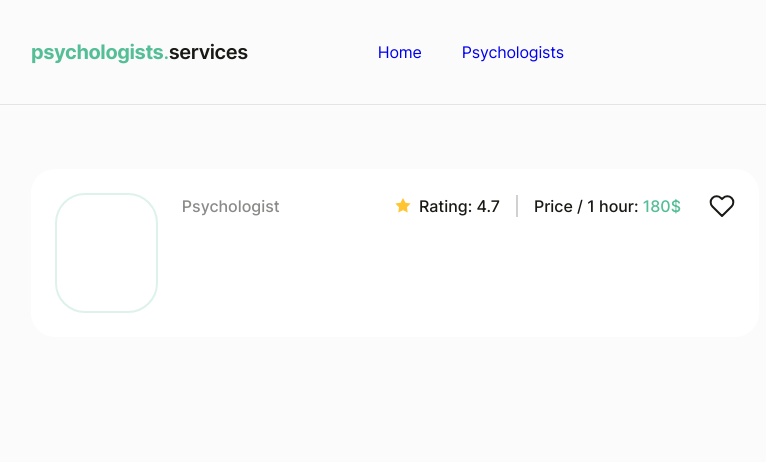
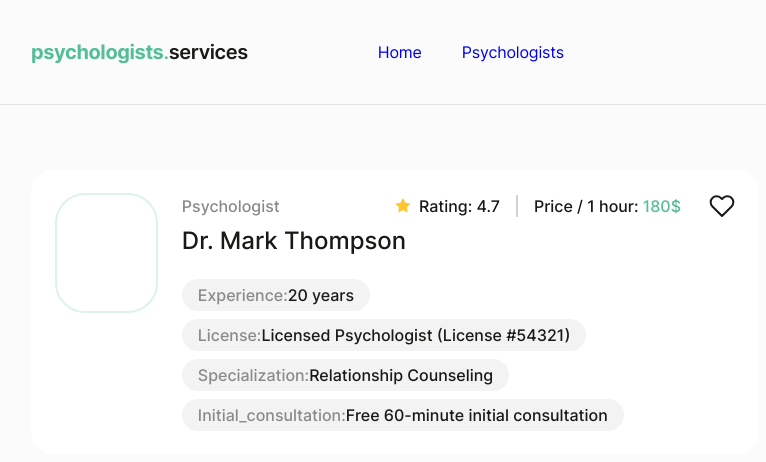
Before and after one commit to bakkara/psychologists-services, a React (Create React App) app: page /psychologists-services/psychologists in a window 1280 px wide. Shown: the top 462 px of the page, without its empty margins (245-1011 px from the left). Built offline with nearby package versions, Linux system fonts and the light colour scheme.

Commit message:
add skills block

```diff
--- a/src/components/Psychologist/PsychologistCard.jsx
+++ b/src/components/Psychologist/PsychologistCard.jsx
@@ -1,4 +1,4 @@
-import { AvatarWrap, DescriptionWrap, HeadDescriptionWrap, PsyText, PsycWrap, RatingPriceBlock, RatingPriceText, RatingPriceTextSpan, SvgHeart, SvgStar } from "./Psychologist.styled"
+import { AvatarWrap, DescriptionWrap, HeadDescriptionWrap, PsyText, PsycWrap, PsychologistName, RatingPriceBlock, RatingPriceText, RatingPriceTextSpan, SkillsBlock, SkillsBlockText, SkillsSpan, SvgHeart, SvgStar } from "./PsychologistCard.styled"
 import icons from '../../img/icons.svg';
 
 const PsychologistCard = () => {
@@ -19,6 +19,14 @@ const PsychologistCard = () => {
                 <use href={`${icons}#icon-heart`}></use>
               </SvgHeart>
             </HeadDescriptionWrap>
+            <PsychologistName>Dr. Mark Thompson</PsychologistName>
+            <SkillsBlock>
+              <SkillsBlockText><SkillsSpan>Experience: </SkillsSpan> 20 years</SkillsBlockText>
+              <SkillsBlockText><SkillsSpan>License: </SkillsSpan> Licensed Psychologist (License #54321)</SkillsBlockText>
+              <SkillsBlockText><SkillsSpan>Specialization: </SkillsSpan>  Relationship Counseling</SkillsBlockText>
+              <SkillsBlockText><SkillsSpan>Initial_consultation: </SkillsSpan> Free 60-minute initial consultation</SkillsBlockText>
+            </SkillsBlock>
+
         </DescriptionWrap>
     </PsycWrap>
   )
--- a/src/components/Psychologist/Psychologist.styled.js
+++ b/src/components/Psychologist/PsychologistCard.styled.js
@@ -77,3 +77,32 @@ export const SvgHeart = styled.svg`
     fill: none;
     stroke: rgb(25, 26, 21);
 `
+export const PsychologistName = styled.p`
+    font-size: 24px;
+    font-weight: 500;
+    letter-spacing: 0;
+    margin-bottom: 24px;
+`
+export const SkillsBlock = styled.div`
+    display: flex;
+    gap: 8px 4px;
+    flex-wrap: wrap;
+    margin-bottom: 24x;
+`
+
+export const SkillsBlockText = styled.p`
+    display: flex;
+    flex-direction: row;
+    justify-content: center;
+    align-items: center;
+    padding: 8px 16px 8px 16px;
+    border-radius: 24px;
+    background: rgb(243, 243, 243);
+    font-size: 16px;
+    font-weight: 500;
+    line-height: 1;
+    letter-spacing: 0;
+`
+export const SkillsSpan = styled.span`
+    color: var(--black-light-color);
+`
```
